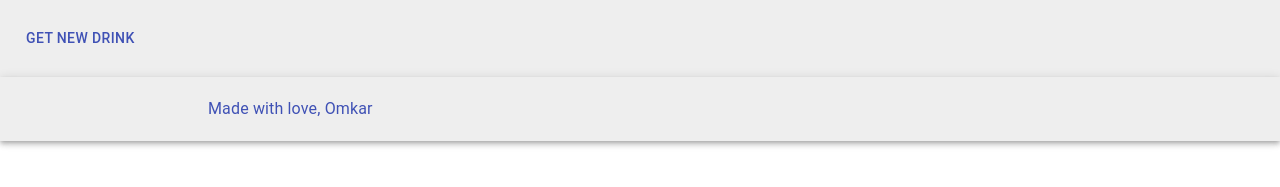
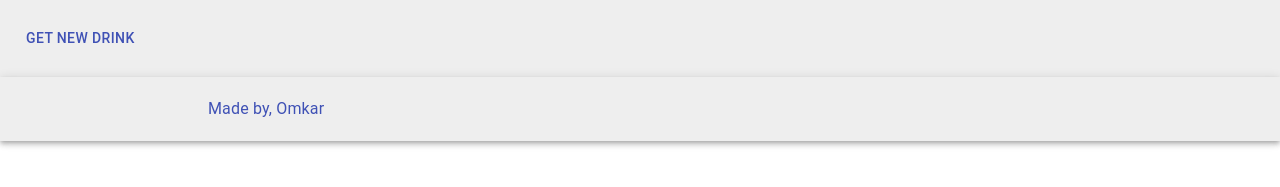
Before and after one commit to omkarpadwale/cocktail-web-app, a React (Create React App) app: page /randomdrink in a window 1280 px wide. Shown: the top 187 px of the page. Built offline with nearby package versions, Linux system fonts and the light colour scheme.

Commit message:
Update footer

```diff
--- a/src/Component/Footer/FooterSection.js
+++ b/src/Component/Footer/FooterSection.js
@@ -8,7 +8,7 @@ const FooterSection = (props) => {
           <Container maxWidth="md">
             <Toolbar>
               <Typography variant="body1" color="primary">
-              Made with love, Omkar
+              Made by, Omkar
               </Typography>
             </Toolbar>
           </Container>
```
